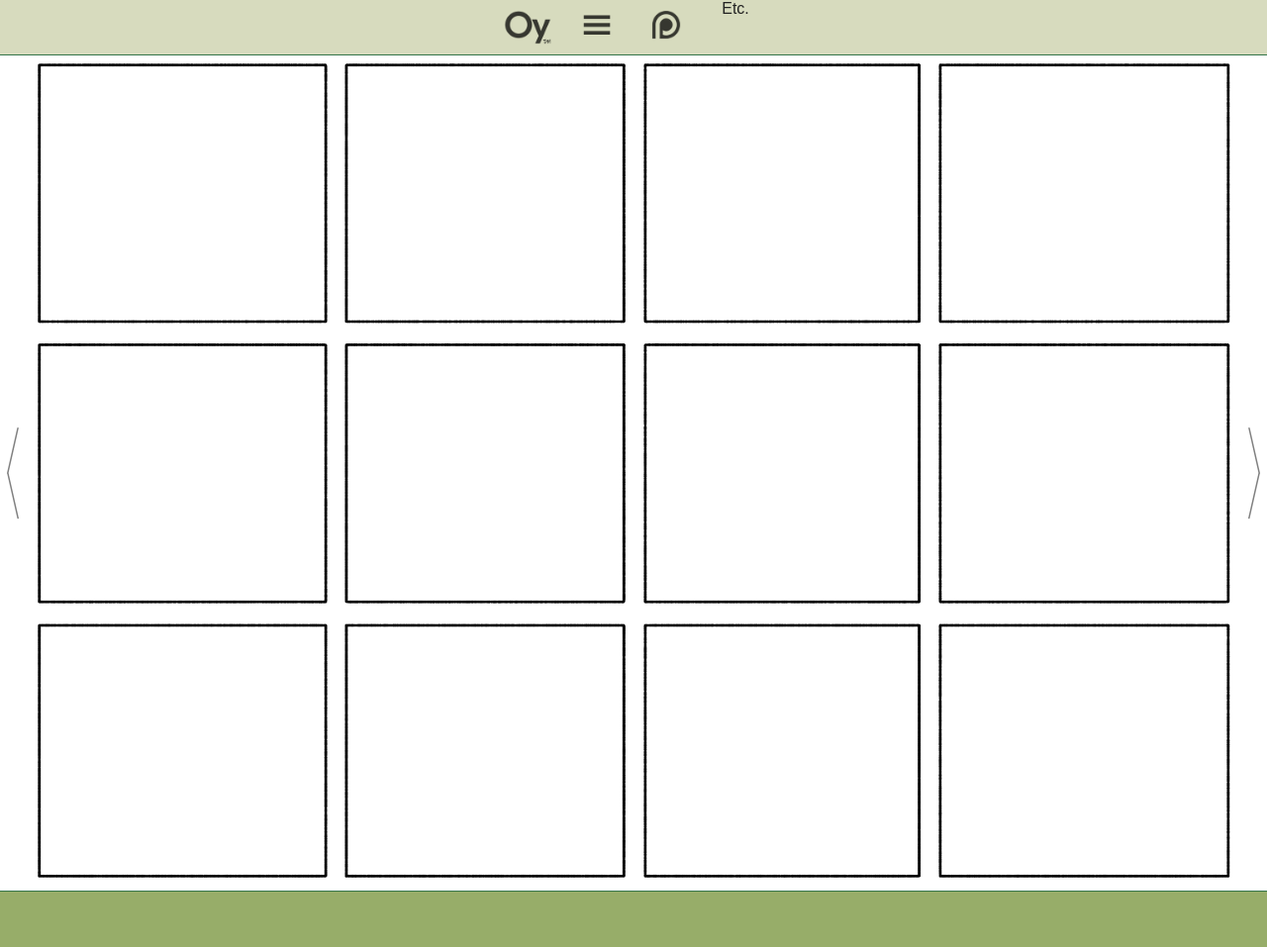
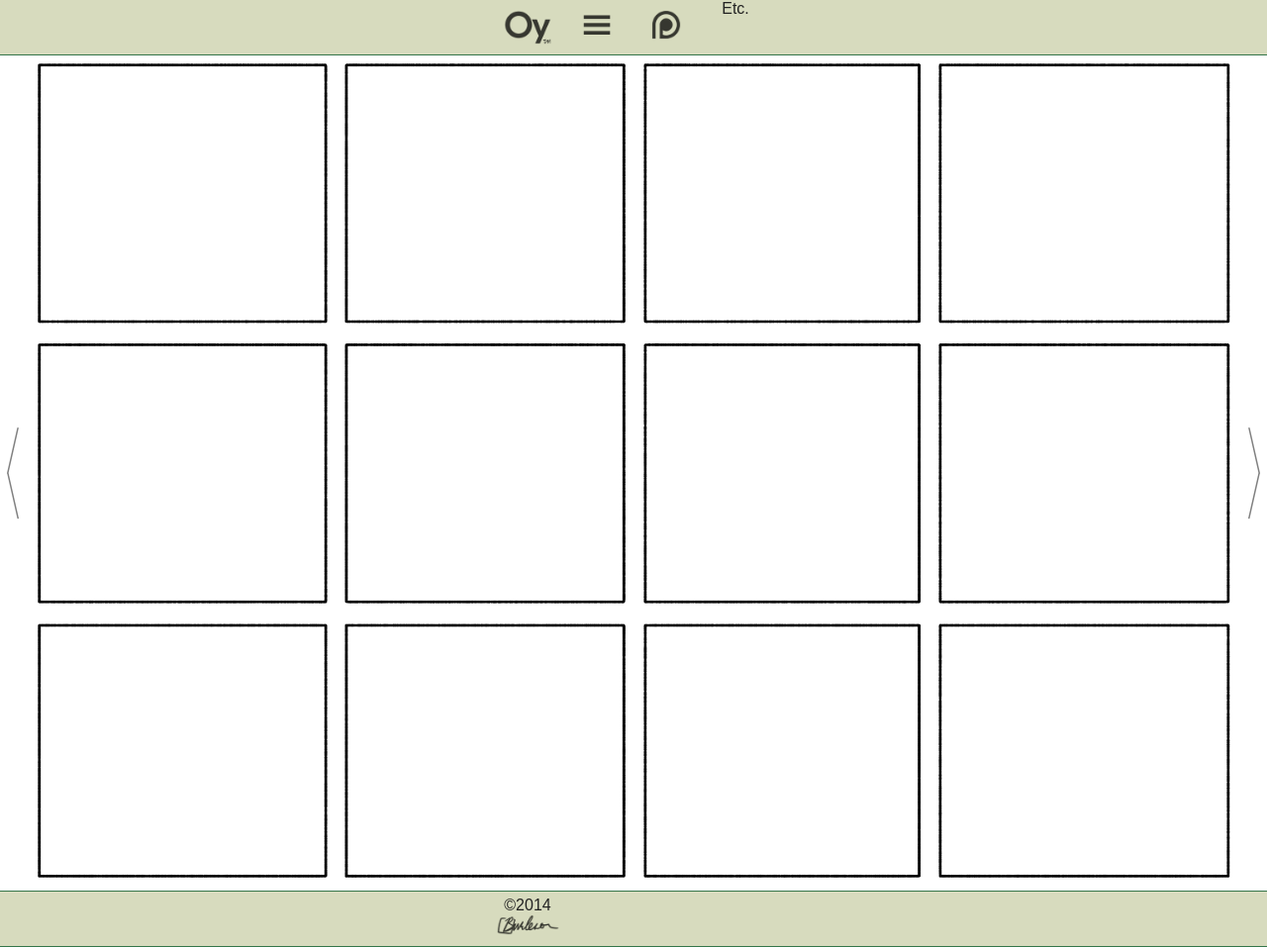
Before and after one commit to oycomics/oycomics.github.io, a Jekyll site: the page built from _posts/2014-05-11-00001.md, in a window 1280 px wide. Shown: the whole page at 99% size. Built offline with Jekyll 4.4.1, drawn with Linux system fonts in a browser that asks for light colours; Markdown is read by kramdown in place of the engine named in the settings; before the commit the page ends 901 px from its top, so only the background shows below that.

Commit message:
Update sunday.html

```diff
--- a/_layouts/sunday.html
+++ b/_layouts/sunday.html
@@ -11,6 +11,7 @@
 <div class="site comic_sunday">
 {% include n.html %}
 <div class="comic sunday">{% include cn.html %}{{ content }}</div>
+{% include f.html %}
 </div>
 </body>
 </html>
```
